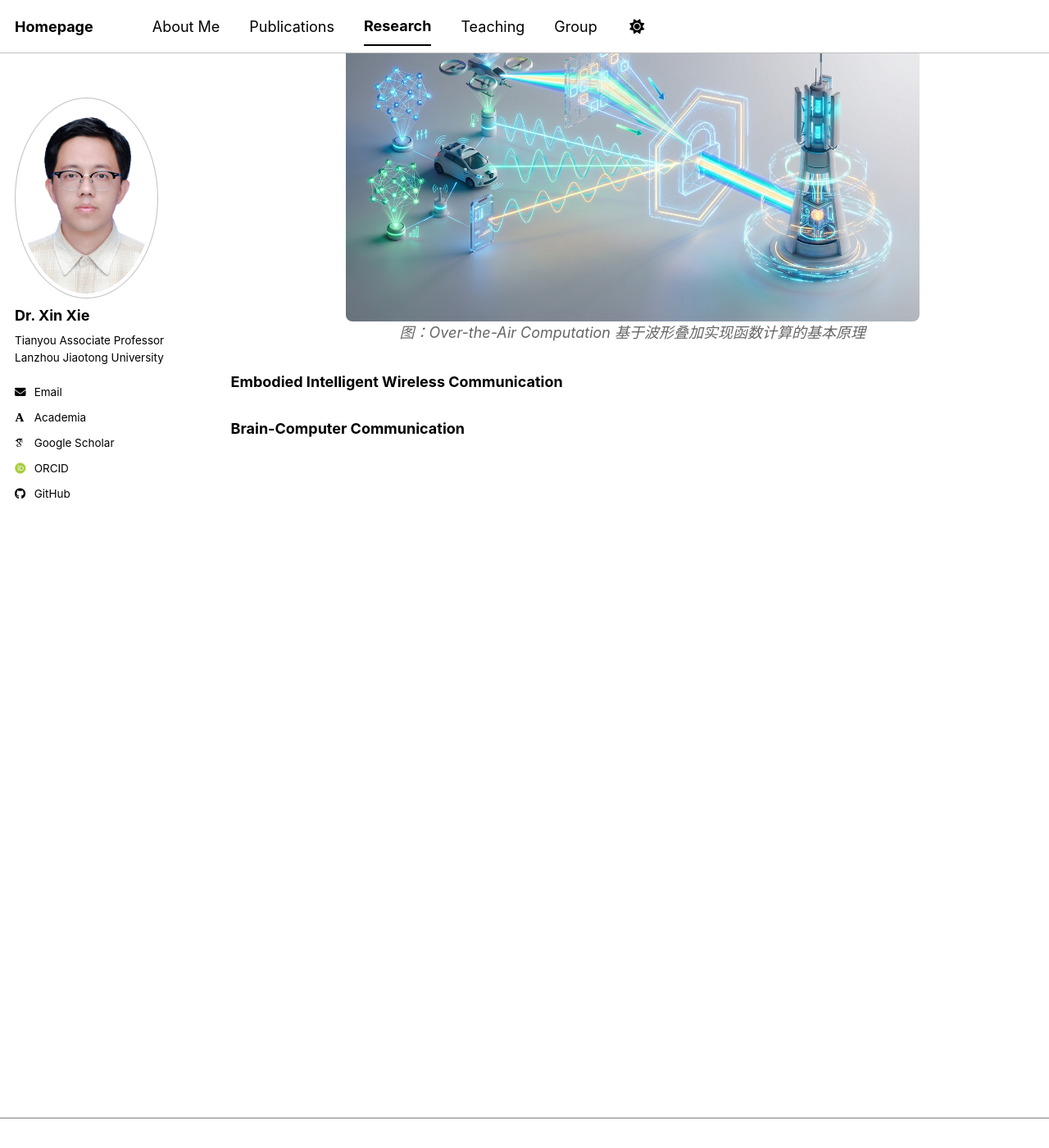
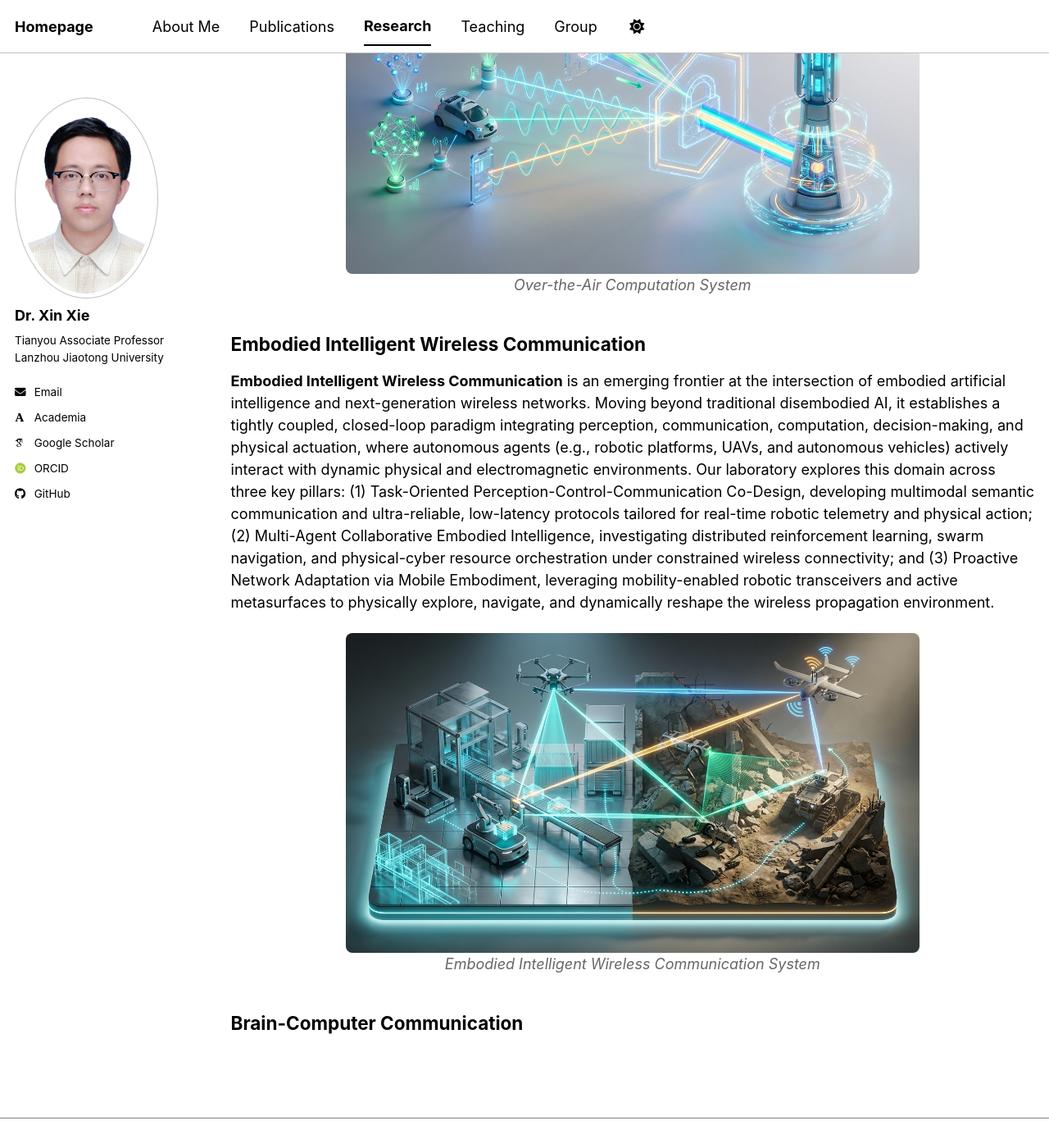
Before and after one commit to xiexin312/xiexin312.github.io, a Jekyll site: the page built from _pages/Research.md, in a window 1280 px wide and 1400 px high, scrolled down 542 px. Shown: the whole window at 82% size. Built offline with Jekyll 4.4.1, drawn with Linux system fonts in a browser that asks for light colours; some web fonts are replaced; a script bundle is joined from its source files by our own code; library files that are not in the unit come from our copies; before the commit the page ends 1212 px from its top, so only the background shows below that.

Commit message:
添加研究内容

```diff
--- a/_pages/Research.md
+++ b/_pages/Research.md
@@ -9,16 +9,26 @@ redirect_from:
 
 {% include base_path %}
 
-## Research Field
-### Over-the-Air Computation
+## Over-the-Air Computation
 
 **Over-the-Air Computation (AirComp)** is an emerging paradigm that seamlessly integrates communication and computation by harnessing the superposition property of wireless multi-access channels to compute target functions directly over the air. By simultaneously aggregating distributed signals, AirComp drastically reduces latency and bandwidth consumption, making it a key enabler for massive data aggregation in next-generation networks. Our laboratory focuses on advancing AirComp across three key frontiers: (1) Performance Optimization, including joint transceiver beamforming, channel synchronization, and integration with reconfigurable intelligent surfaces (RIS); (2) Application
 Exploration, with an emphasis on federated edge learning, distributed consensus, and massive IoT sensing; and (3) Secure and Private Transmission, developing physical-layer security techniques and privacy-preserving mechanisms against eavesdropping, jamming, and inference attacks.
 
 <div style="text-align: center; margin: 20px 0;">
-  <img src="{{ base_path }}/images/AirComp.jpg" alt="Over-the-Air Computation 示意图" style="width: 80%; max-width: 700px; border-radius: 8px;">
+  <img src="{{ base_path }}/images/AirComp.jpg" alt="Over-the-Air Computation" style="width: 80%; max-width: 700px; border-radius: 8px;">
   <br>
-  <em style="color: #666;">图：Over-the-Air Computation 基于波形叠加实现函数计算的基本原理</em>
+  <em style="color: #666;">Over-the-Air Computation System</em>
 </div>
-### Embodied Intelligent Wireless Communication
-### Brain-Computer Communication
+
+## Embodied Intelligent Wireless Communication
+
+**Embodied Intelligent Wireless Communication** is an emerging frontier at the intersection of embodied artificial intelligence and next-generation wireless networks. Moving beyond traditional disembodied AI, it establishes a tightly coupled, closed-loop paradigm integrating perception, communication, computation, decision-making, and physical actuation, where autonomous agents (e.g., robotic platforms, UAVs, and autonomous vehicles) actively interact with dynamic physical and electromagnetic environments. Our laboratory explores this domain across three key pillars: (1) Task-Oriented Perception-Control-Communication Co-Design, developing multimodal semantic communication and ultra-reliable, low-latency protocols tailored for real-time robotic telemetry and physical action; (2) Multi-Agent Collaborative Embodied Intelligence, investigating distributed reinforcement learning, swarm navigation, and physical-cyber resource orchestration under constrained wireless connectivity; and (3) Proactive Network Adaptation via Mobile Embodiment, leveraging mobility-enabled robotic transceivers and active metasurfaces to physically explore, navigate, and dynamically reshape the wireless propagation environment.
+
+<div style="text-align: center; margin: 20px 0;">
+  <img src="{{ base_path }}/images/Embodied_Communication.jpg" alt="Embodied Intelligent Wireless Communication" style="width: 80%; max-width: 700px; border-radius: 8px;">
+  <br>
+  <em style="color: #666;">Embodied Intelligent Wireless Communication System</em>
+</div>
+
+
+## Brain-Computer Communication
```
Also changed, not shown: images/Embodied_Communication.jpg (added).
